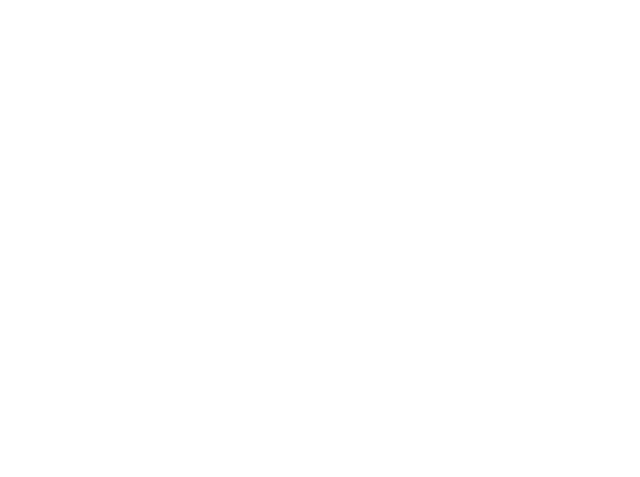
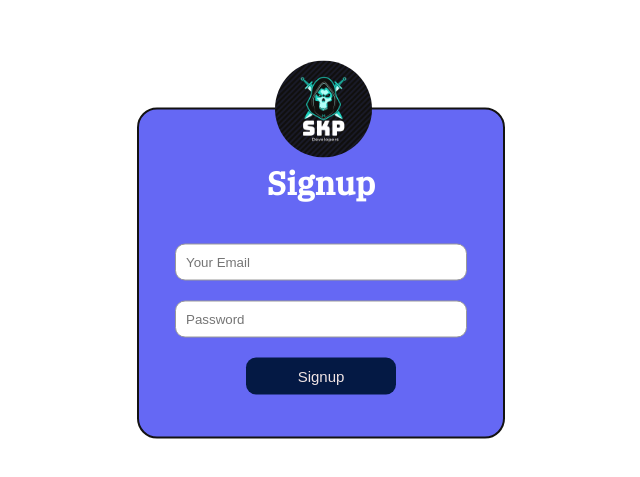
Before and after one commit to someshkp/currency-converter, a React (Create React App) app: page /signup in a window 1280 px wide. Shown: the part 127-604 px from the top of the page, without its empty margins (319-959 px from the left). Built offline with nearby package versions, Linux system fonts and the light colour scheme.

Commit message:
created signup-page

```diff
--- a/src/App.js
+++ b/src/App.js
@@ -2,7 +2,7 @@ import React, { useEffect, useState } from 'react';
 import './App.css';
 import Convert from './convert';
 
- import Popup from './component/pop-up/pop-up';
+import Popup from './component/pop-up/pop-up';
 import Navbar from './component/navbar/navbar';
 
 
@@ -62,11 +62,11 @@ function App() {
   return (
     <>
       <Navbar/>
+      <Popup/>
       <div className="App">
         <div className="card">
           <h1>Currency Converter</h1>
           <div className="container">
-             <Popup/>
             <div className="row1">
               <h2>Currency i have: </h2>
               <Convert currencyOption={currencyOption}
--- a/src/component/sign-in/sign-in.css
+++ b/src/component/sign-in/sign-in.css
@@ -41,6 +41,7 @@ body{
 .sign-link{
     text-decoration: none;
     color: #6568F474;
+    display: inline-block;
 }
 
 .sign-link:hover {
@@ -49,6 +50,10 @@ body{
     background: #fff;
     color: #6568F4;
     transition: 240ms;
+}
+
+.mb-1 {
+    margin-bottom: 1rem;
 }
 
 hr{
@@ -60,7 +65,8 @@ hr{
     width:30px;
     margin: -22px auto 20px;
 }
-img{
+
+.sign-in img{
     width: 120px;
     margin-top: -94px;
     border-radius: 50%;
--- a/src/component/sign-in/sign-in.jsx
+++ b/src/component/sign-in/sign-in.jsx
@@ -1,4 +1,4 @@
-import React, { useState, useEffect} from 'react';
+import React, { useState } from 'react';
 import { Link } from 'react-router-dom';
 import GoogleSignin from '../google-signin/google-signin'
 import logo from '../img/logo.png'
@@ -48,13 +48,14 @@ function SignIn({ emailSignInStart }) {
                    required
                    />
 
-                <button type="button" className="sign-btn">Sign In</button>
-                <p><Link to="/reset-password" className="sign-link">Forgot password</Link></p>
-                <hr/>
-                <p className="or">OR</p>
-                <GoogleSignin />
+                <button type="submit" className="sign-btn">Sign In</button>
             </form>
 
+            <p><Link to="/reset-password" className="sign-link">Forgot password</Link></p>
+            <hr/>
+            <p className="or">OR</p>
+            <Link to="sign-up" className="sign-link mb-1">Sign Up</Link>
+            <GoogleSignin />
 
         </div>
     )
--- a/src/index.js
+++ b/src/index.js
@@ -2,6 +2,7 @@ import React from 'react';
 import ReactDOM from 'react-dom';
 import './index.css';
 import ResetPage from './resetpage/reset-password'
+import SignUpPage from './signup-page/signup-page'
 import {BrowserRouter} from 'react-router-dom';
 import {Route} from 'react-router-dom';
 import App from './App';
@@ -13,6 +14,7 @@ ReactDOM.render(
   <BrowserRouter>
      <Route exact path='/' component={App}/>
      <Route  path='/reset-password' component={ResetPage}/>
+     <Route  path='/signup' component={SignUpPage}/>
   </BrowserRouter>,
   document.getElementById('root')
 );
--- a/src/resetpage/reset-password.css
+++ b/src/resetpage/reset-password.css
@@ -2,16 +2,17 @@ body{
     margin: 0;
     padding: 0;
     font-family: 'IBM Plex Serif', serif;
-
-
 }
 
 .reset{
+    position: fixed;
+    top: 50%;
+    left: 50%;
+    translate: -50% -50%;
     width: 300px;
     background: #6568F4;;
-        padding: 40px ;
+    padding: 2rem ;
     text-align: center;
-        margin: 10% auto;
     border: 2px solid rgb(19, 18, 18);
     box-shadow: 0 20px 20x 0 rgba(0,0,0,0.5);
     border-radius: 20px
@@ -33,8 +34,8 @@ body{
     outline: none;
 }
 
-img{
-    width: 150px;
+.reset img{
+    width: 97px;
     margin-top: -120px;
     border-radius: 50%;
 }
--- a/src/resetpage/reset-password.js
+++ b/src/resetpage/reset-password.js
@@ -1,7 +1,5 @@
 import React from 'react';
 import './reset-password.css';
-
-import Navbar from '../component/navbar/navbar';
 
 import logo from '../component/img/logo.png';
 
--- /dev/null
+++ b/src/signup-page/signup-page.css
@@ -0,0 +1,54 @@
+body{
+  margin: 0;
+  padding: 0;
+  font-family: 'IBM Plex Serif', serif;
+}
+
+.signup{
+  position: fixed;
+  top: 50%;
+  left: 50%;
+  translate: -50% -50%;
+  width: 300px;
+  background: #6568F4;;
+  padding: 2rem ;
+  text-align: center;
+  border: 2px solid rgb(19, 18, 18);
+  box-shadow: 0 20px 20x 0 rgba(0,0,0,0.5);
+  border-radius: 20px
+
+
+}
+
+.signup h1{
+  color: white;
+  margin-bottom: 30px;
+}
+
+.input-box {
+  border-radius: 10px;
+  padding: 10px;
+  margin: 10px 0;
+  width:90%;
+  border: 1px solid #999;
+  outline: none;
+}
+
+.signup img{
+  width: 97px;
+  margin-top: -120px;
+  border-radius: 50%;
+}
+
+.submit-btn{
+  color:rgb(240, 228, 228);
+  width:50%;
+  padding: 10px;
+  border-radius: 10px;
+  font-size: 15px;
+  margin: 10px 0;
+  border:none;
+  outline: none;
+  cursor: pointer;
+  background-color: #041944;
+}
--- /dev/null
+++ b/src/signup-page/signup-page.js
@@ -0,0 +1,49 @@
+import { useState } from 'react';
+import './signup-page.css';
+
+import logo from '../component/img/logo.png';
+
+const SignUpPage = () => {
+  const [credentials, setCredentials] = useState({ email: '', password: ''});
+  const { email, password } = credentials;
+
+  const handleChange = event => {
+    const { value, name } = event.target;
+    setCredentials({ ...credentials, [name]: value });
+  }
+
+  const handleSubmit = (event) => {
+    event.preventDefault()
+    localStorage.setItem(email, password)
+  }
+
+  return (
+    <div className="signup">
+            <img src={logo} alt="logo" />
+            <h1>Signup</h1>
+            <form onSubmit={handleSubmit}>
+              <input
+                type="email"
+                name="email"
+                className="input-box"
+                placeholder="Your Email"
+                onChange={handleChange}
+                required
+              />
+
+              <input
+                type="password"
+                name="password"
+                className="input-box"
+                placeholder="Password"
+                onChange={handleChange}
+                required
+              />
+
+             <button type="submit" className="submit-btn">Signup</button>
+             </form>
+    </div>
+  );
+}
+
+export default SignUpPage;
```
Also changed, not shown: src/component/sign-up/sign-up.jsx (+55 -20 lines). Lines whose indentation alone changed are shown as unchanged.
